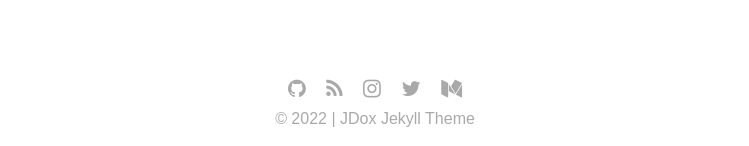
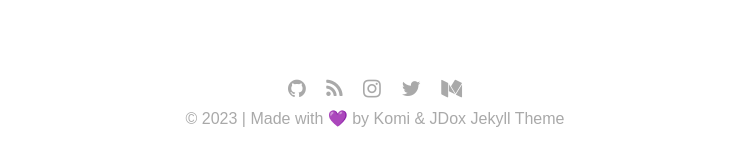
Before and after one commit to aliifam/jdox, a Jekyll site: the page built from index.html, in a window 1280 px wide. Shown: the part 1868-2014 px from the top of the page, without its empty margins (265-1014 px from the left). Built offline with Jekyll 4.4.1, drawn with Linux system fonts in a browser that asks for light colours; some web fonts are replaced; the list of posts is cut into pages by our own code.

Commit message:
deploy theme

```diff
--- a/_includes/footer.html
+++ b/_includes/footer.html
@@ -11,5 +11,5 @@
       <a href="https://aliifam.medium.com" title="me on medium" target="_blank" rel="noopener noreferrer"><i
           class="fa fa-medium" aria-hidden="true"></i></a>
     </div>
-    <p style="color:#a9a9a9">&copy; 2022 | JDox Jekyll Theme</p>
+    <p style="color:#a9a9a9">&copy; 2023 | Made with 💜 by Komi & JDox Jekyll Theme</p>
   </footer>
```
